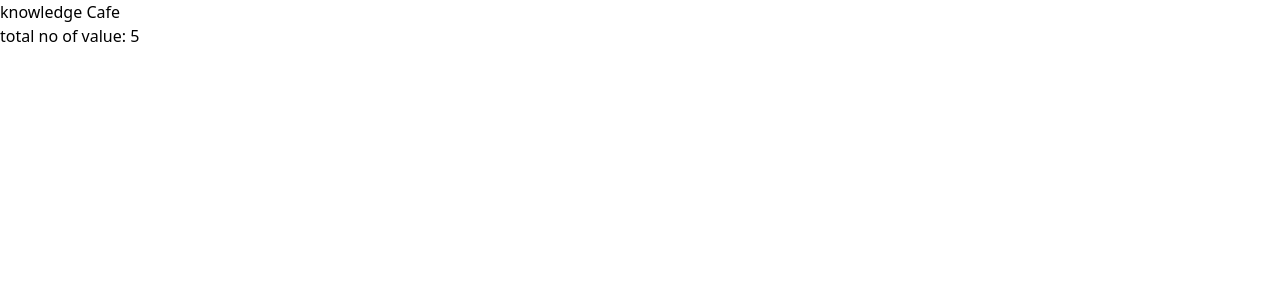
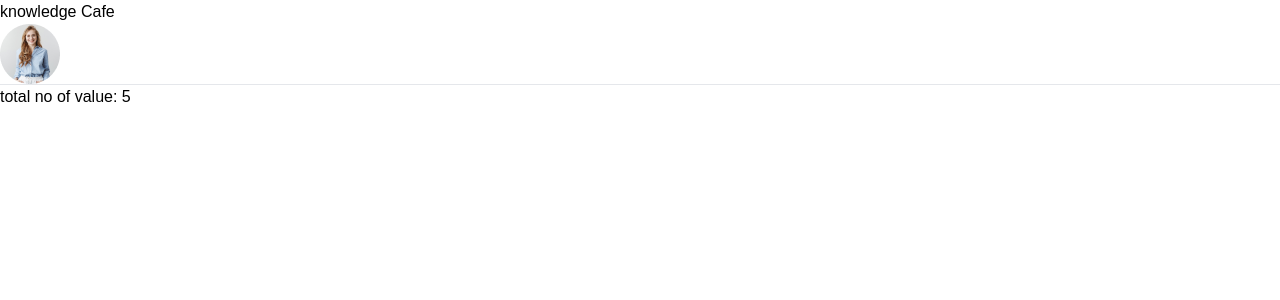
Before and after one commit to iamapusaha/knowledge-cafe, a React (Vite) app: page / in a window 1280 px wide. Shown: the top 300 px of the page. Built offline with nearby package versions, Linux system fonts and the light colour scheme.

Commit message:
added header

```diff
--- a/src/components/Header/Header.jsx
+++ b/src/components/Header/Header.jsx
@@ -1,9 +1,15 @@
-
+import profile from '../../assets/images/profile.png'
 const Header = () => {
     return (
-        <div>
-            <h1 className='text-5xl bg-red-300'>knowledge Cafe</h1>
-        </div>
+        <header className='container mx-auto mt-12 '>
+            <div className='flex justify-between items-center'>
+                <h1 className='text-4xl font-bold '>knowledge Cafe</h1>
+                <img src={profile} alt="" />
+            </div>
+            <div className='my-7'>
+                <hr />
+            </div>
+        </header>
     );
 };
 
--- a/src/index.css
+++ b/src/index.css
@@ -1,3 +1,8 @@
 @tailwind base;
 @tailwind components;
 @tailwind utilities;
+@import url('https://fonts.googleapis.com/css2?family=Exo+2:wght@500;600;700&display=swap');
+
+* {
+    font-family: 'Exo 2', sans-serif;
+}
```
